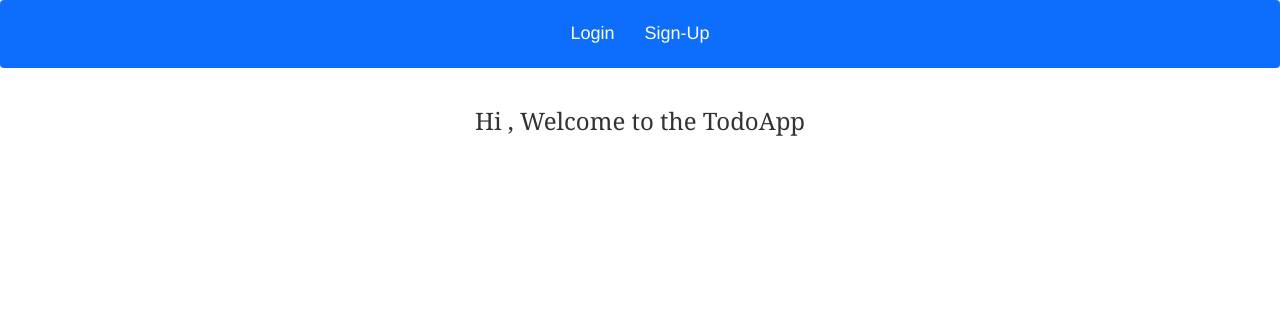
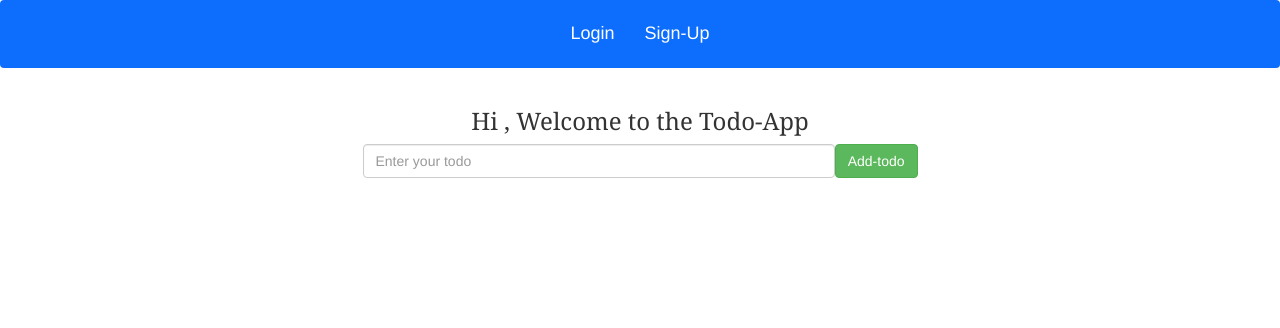
Before and after one commit to Tesfit-haile/UserLogin-TodoApp-Flask, a Python web app: template application/templates/home.html in a window 1280 px wide. Shown: the top 328 px of the page. Run offline with Jinja, Linux system fonts and the light colour scheme; the template is opened without the code that fills it, so the values that code supplies are empty; some libraries are stand-ins or nearby versions.

Commit message:
quite a lot modification and also addTodoPage created...

```diff
--- a/application/__init__.py
+++ b/application/__init__.py
@@ -24,7 +24,7 @@ def my_app_created():
     app.register_blueprint(myRoutes, url_prefix='/')
 
     ##################################### Creating DATABASE ##########################################
-    from .models import User
+    from .models import User, Todos
     createDataBase(app)
 
     ##################################### INITIATING LoginManager ##########################################
--- a/application/templates/base.html
+++ b/application/templates/base.html
@@ -12,6 +12,9 @@
     <link rel="stylesheet" href="https://maxcdn.bootstrapcdn.com/bootstrap/3.4.1/css/bootstrap.min.css">
     <script src="https://ajax.googleapis.com/ajax/libs/jquery/3.6.0/jquery.min.js"></script>
     <script src="https://maxcdn.bootstrapcdn.com/bootstrap/3.4.1/js/bootstrap.min.js"></script>
+    <script src="https://ajax.googleapis.com/ajax/libs/jquery/3.6.0/jquery.min.js"></script>
+    <script src="https://maxcdn.bootstrapcdn.com/bootstrap/3.4.1/js/bootstrap.min.js"></script>
+
 </head>
 
 
--- a/application/templates/home.html
+++ b/application/templates/home.html
@@ -1,7 +1,111 @@
 {% extends "base.html" %}{% block title %}Home{% endblock %}
 
 {% block content %}
-<h3 class="d-flex justify-content-center" style="font-family:Georgia, 'Times New Roman', Times, serif"> Hi {{
-    current_user.name }}, Welcome to the
-    TodoApp </h3>
+<h3 class="d-flex justify-content-center" style="font-family:Georgia, 'Times New Roman', Times, serif">
+    Hi {{ current_user.name }}, Welcome to the Todo-App </h3>
+
+
+
+<!--  TODO ADD To ################################################### -->
+
+<div class="row">
+    <div class="col"></div>
+
+    <form method="POST" style="display: justify-content-center; width: 50%">
+
+        <div class="form-group" style="display: flex;">
+
+            <input type="name" class="form-control" id="todo" name="todo" placeholder="Enter your todo" />
+            <button type="submit" class="btn btn-success ml-2">Add-todo</button>
+        </div>
+    </form>
+
+    <div class="col"></div>
+</div>
+<!--  TODO END of ADD To ################################################### -->
+
+
+
+
+
+
+
+
+
+<div class="row" style="margin-left: 80px">
+    <div class="col"></div>
+    <div>
+        <ul>
+            {% for todo in fetchedAllTodo %}
+
+            <div class="d-flex" style="margin-bottom: 10px">
+
+                <ol class="shadow mb-2 bg-info rounded p-3"
+                    style="background-color:rgb(204, 247, 247); color: black; width: 70%;">
+                    {{ todo.todoName }}
+                </ol>
+
+                <span style="margin-left: 10px;">
+                    <a href="{{ url_for('app.deleteTodo', todoId=todo.id)}}">
+                        <button type="button" class="btn btn-danger">Delete</button>
+                    </a>
+                </span>
+
+                <span style="margin-left: 10px;"><span>
+
+                        <!-- ###################################################Starts container -->
+                        <!-- Button trigger modal -->
+                        <!-- ### to make it dynamic please make sure you have the same id  data-target="#exampleModal{{ todo.id }}" and id="exampleModal{{ todo.id }}-->
+                        <!-- ### to make it dynamic please make sure you have the same id  data-target="#exampleModal{{ todo.id }}" and id="exampleModal{{ todo.id }}-->
+                        <!-- ### to make it dynamic please make sure you have the same id  data-target="#exampleModal{{ todo.id }}" and id="exampleModal{{ todo.id }}-->
+
+
+
+                        <button type="button" class="btn btn-primary" data-toggle="modal"
+                            data-target="#exampleModal{{ todo.id }}">
+                            Edit
+                        </button>
+
+                        <!-- Modal -->
+                        <div class="modal fade" id="exampleModal{{ todo.id }}" role="dialog">
+                            <div class="modal-dialog">
+                                <div class="modal-content">
+                                    <div class="modal-header">
+                                        <button type="button" class="close" data-dismiss="modal">&times;</button>
+                                        <h4 class="modal-title"> Text to be ... Updated </h4>
+                                    </div>
+
+
+
+                                    <!--  TODO FORM ################################################### -->
+                                    <form action="{{ url_for('app.updateTodo', todoId=todo.id)}}" method="POST">
+                                        <div class="modal-body">
+                                            <input type="text" name="name" class="form-control"
+                                                value="{{ todo.todoName }}">
+                                        </div>
+                                        <button type="button" class="btn btn-default m-2"
+                                            data-dismiss="modal">Close</button>
+
+                                        <button type="submit" class="btn btn-primary m-5">update</button>
+                                    </form>
+                                    <!--  TODO FORM ################################################### -->
+
+                                </div>
+
+                            </div>
+                        </div>
+
+                        <!-- TODO ###################################################End of Container -->
+                    </span>
+                </span>
+
+            </div>
+            {% endfor %}
+        </ul>
+    </div>
+    <div class="col"></div>
+</div>
+
+
+
 {% endblock %}
--- a/application/templates/login.html
+++ b/application/templates/login.html
@@ -11,10 +11,12 @@
     <div class="col"></div>
     <form method="POST" style="display: justify-content-center; width: 50%">
         <h3 align="center">Login</h3>
+
         <div class="form-group">
             <label for="email">Email Address</label>
             <input type="email" class="form-control" id="email" name="email" placeholder="Enter email" />
         </div>
+
         <div class="form-group">
             <label for="password">Password</label>
             <input type="password" class="form-control" id="password" name="password" placeholder="Enter password" />
@@ -22,6 +24,9 @@
 
         <br />
         <button type="submit" class="btn btn-primary">Login</button>
+
+
+
     </form>
     <div class="col"></div>
 </div>
--- a/application/templates/sign_up.html
+++ b/application/templates/sign_up.html
@@ -30,6 +30,7 @@
         </div>
         <br />
         <button type="submit" class="btn btn-primary">Sign-up</button>
+
     </form>
     <div class="col"></div>
 </div>
```
Also changed, not shown: application/models.py (+21 -0 lines), application/routes.py (+59 -6 lines), application/templates/test.html (added, +9 -0 lines), application/userTodo.db, 2 other files.
